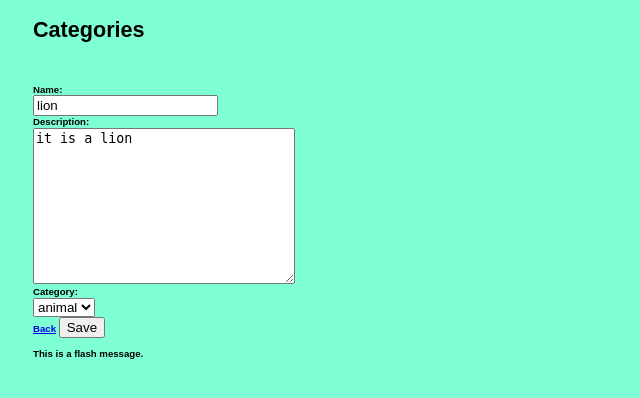
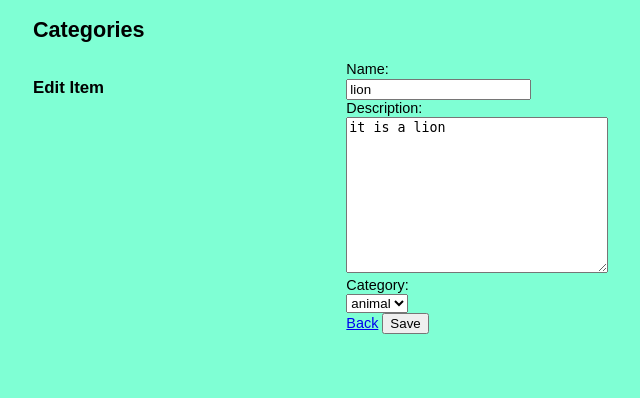
Before and after one commit to abdullah12/catalog-project, a Flask app: page /catalog/1/items/1/edit in a window 1280 px wide. Shown: the part 91-489 px from the top of the page, without its empty margins (157-797 px from the left). Run offline with Flask 2, Linux system fonts and the light colour scheme; a user stored in the database is signed in.

Commit message:
fix add category item and adding readme.md

```diff
--- a/app.py
+++ b/app.py
@@ -309,7 +309,6 @@ def deleteCategoryItem(category_id, item_id):
                                 categoryItem=categoryItem)
 
 
-# Create a new menu item
 @app.route('/category/add', methods=['GET', 'POST'])
 def addCategoryItem():
     # Check if user is logged in
@@ -317,23 +316,27 @@ def addCategoryItem():
         return redirect('/login')
 
     if request.method == 'POST':
+        # TODO: Retain data when there is an error
+
         if not request.form['name']:
-            flash('Please add Item name')
-        return redirect(url_for('addCategoryItem'))
+            flash('Please add instrument name')
+            return redirect(url_for('addCategoryItem'))
 
         if not request.form['description']:
             flash('Please add a description')
             return redirect(url_for('addCategoryItem'))
 
         # Add category item
-        newCategoryItem = CategoryItem(name=request.form['name'], description=request.form['description'], category_id=request.form['category'], user_id=login_session['user_id'])
+        newCategoryItem = CategoryItem(name = request.form['name'], description = request.form['description'], category_id = request.form['category'], user_id = login_session['user_id'])
         session.add(newCategoryItem)
         session.commit()
+
         return redirect(url_for('showCategories'))
     else:
         # Get all categories
         categories = session.query(Category).all()
-        return render_template('addCategoryItem.html', categories=categories)
+
+        return render_template('addCategoryItem.html', categories = categories)
 
 
 # Disconnect based on provider
--- a/templates/editCategoryItem.html
+++ b/templates/editCategoryItem.html
@@ -9,10 +9,10 @@
     <div class="container">
 
 
-			<h6
-				Edit Instrument
+            <h3>
+                Edit Item
 
-			</h6>
+            </h3>
             <form action="#" method="post">
 
 
@@ -49,7 +49,7 @@
 
                 <a href="{{url_for('showCategoryItem', category_id = categoryItem.category_id ,item_id = categoryItem.id )}}" class="button is-primary">Back</a>
                 <input type="submit" value="Save" class="button">
-				<p class="flash__message">This is a flash message.</p>
+
             </form>
         </div>
     </section>
```
Also changed, not shown: templates/categoryItem.html (+3 -5 lines), Readme.md, catalog.db. Lines whose indentation alone changed are shown as unchanged.
